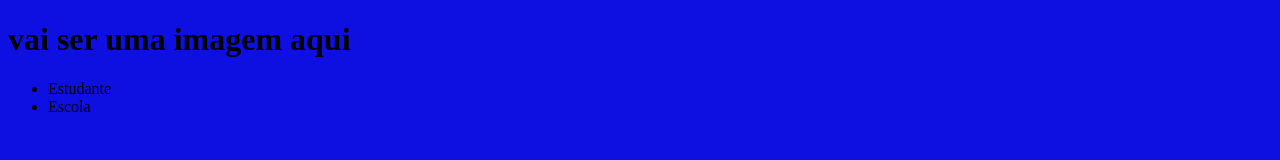
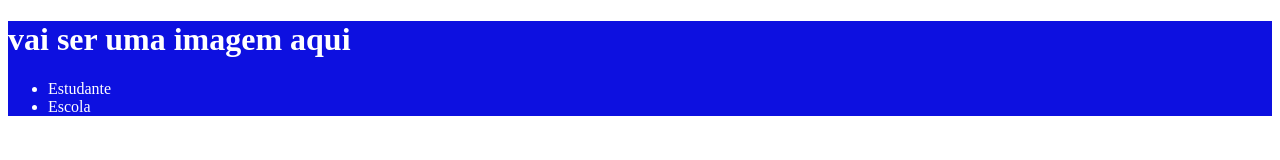
Before and after one commit to luteu/site-escola261, a plain HTML site: page index.html in a window 1280 px wide. Drawn offline with Linux system fonts and the light colour scheme.

Commit message:
Add files via upload

```diff
--- a/index.html
+++ b/index.html
@@ -7,10 +7,12 @@
     <link rel="stylesheet" href="style.css">
 </head>
 <body>
-   <h1>vai ser uma imagem aqui</h1>
+   <header>
+    <h1>vai ser uma imagem aqui</h1>
    <ul>
     <li>Estudante</li>
     <li>Escola</li>
    </ul>
+</header>
 </body>
 </html>
--- a/style.css
+++ b/style.css
@@ -1,4 +1,4 @@
-body{
+header{
 background-color:#0d10e0;
-
+color: white;
 }
```
Also changed, not shown: img/alurastart logo 1.png (added).
